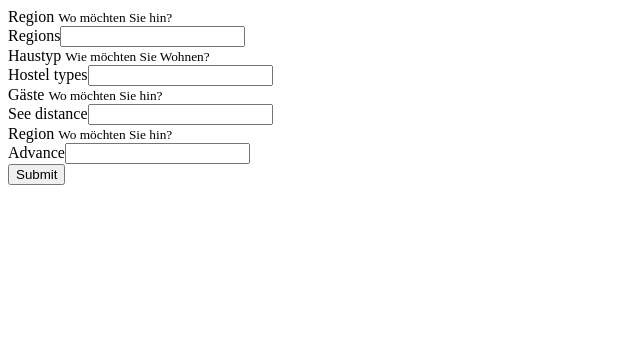
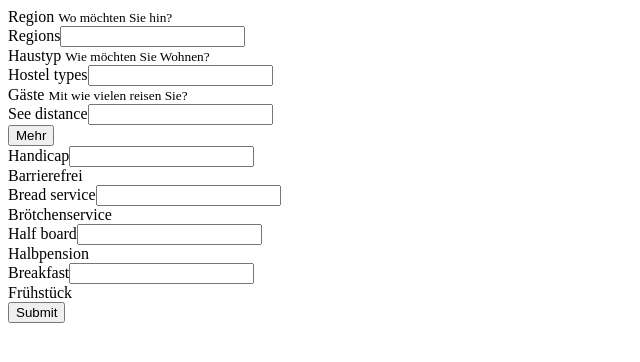
Before and after one commit to rogergerecke/alt-sym, a Symfony app: template templates/search.html.twig in a window 1280 px wide. Shown: the top 362 px of the page, without its empty margins (0-640 px from the left). Run offline with Twig, Linux system fonts and the light colour scheme; the template is opened without the code that fills it, so the values that code supplies are empty; form fields are guessed from the names that the template uses; some libraries are stand-ins or nearby versions.

Commit message:
Update stile

```diff
--- a/assets/css/global.scss
+++ b/assets/css/global.scss
@@ -87,6 +87,7 @@ h5,.h5{
 #soapy .container {
   padding-top: 4rem;
   padding-bottom: 4rem;
+  margin-bottom: 4rem;
 }
 
 .soapy-heading, .soapy-sub-heading {
@@ -103,7 +104,7 @@ h5,.h5{
 }
 
 #search-wrapper .col-md-3 {
-  border-right: $border-color solid 1px;
+ /* border-right: $border-color solid 1px;*/
 }
 
 /* Footer */
--- a/templates/index/index.html.twig
+++ b/templates/index/index.html.twig
@@ -19,7 +19,7 @@
     <!-- Soapy #END -->
 
     <!-- Content for Index Page -->
-    <div class="container">
+    <div class="container mt-3 mb-5">
         <div class="row">
             <h2> {{ heading }} </h2>
 
--- a/templates/search.html.twig
+++ b/templates/search.html.twig
@@ -14,37 +14,35 @@
 
 {{ form_start(form, {'attr': {'novalidate': 'novalidate','action': path('hostel_view'), 'method': 'POST'}}) }}
 <div class="row" id="search-wrapper">
-    <div class="col-md-3">
+    <div class="col-md-3 border-right">
         <div class="form-group form-extra-field clearfix field-detination has-icon">
             <i class="input-icon field-icon fa"></i>
-            <label>Region</label>
-
-            <small class="destination">
+            <label for="search-regions">Region</label>
+            <small class="text-muted">
                 Wo möchten Sie hin?</small>
-
-            {{ form_row(form.regions) }}
+            {{ form_row(form.regions, {'attr': {'id': 'search-regions','class':'form-control'}}) }}
         </div>
     </div>
 
 
-    <div class="col-md-3">
+    <div class="col-md-3 border-right">
         <div class="form-group form-extra-field clearfix field-detination has-icon">
             <i class="input-icon field-icon fa"></i>
-            <label>Haustyp</label>
-            <small class="destination">
+            <label for="search-hostel-types">Haustyp</label>
+            <small class="text-muted">
                 Wie möchten Sie Wohnen?</small>
+            {{ form_row(form.hostel_types, {'attr': {'id': 'search-hostel-types','class':'form-control'}}) }}
         </div>
-        {{ form_row(form.hostel_types) }}
     </div>
 
 
-    <div class="col-md-3">
+    <div class="col-md-3 border-right">
         <div class="form-group form-extra-field clearfix field-detination has-icon">
             <i class="input-icon field-icon fa"></i>
             <label>Gäste</label>
 
-            <small class="destination">
-                Wo möchten Sie hin?</small>
+            <small class="text-muted">
+                Mit wie vielen reisen Sie?</small>
 
             {{ form_row(form.see_distance) }}
         </div>
@@ -53,14 +51,42 @@
 
     <div class="col-md-3">
         <div class="form-group form-extra-field clearfix field-detination has-icon">
-            <i class="input-icon field-icon fa"></i>
-            <label>Region</label>
+            <div class="row mt-1">
+                <div class="col-sm-6">
 
-            <small class="destination">
-                Wo möchten Sie hin?</small>
+                    <!-- Dropdown Menu -->
+                    <div class="dropdown">
+                        <button class="btn btn-link btn-block dropdown-toggle" type="button" id="dropdownMenu"
+                                data-toggle="dropdown"
+                                aria-haspopup="true" aria-expanded="false">
+                            Mehr
+                        </button>
+                        <div class="dropdown-menu" aria-labelledby="dropdownMenu">
+                            <div class="custom-control custom-checkbox">
+                                {{ form_row(form.handicap, {'attr': {'id': 'customCheck1','class':'custom-control-input'}}) }}
+                                <label class="custom-control-label" for="customCheck1">Barrierefrei</label>
+                            </div>
+                            <div class="custom-control custom-checkbox">
+                                {{ form_row(form.bread_service, {'attr': {'id': 'customCheck2','class':'custom-control-input'}}) }}
+                                <label class="custom-control-label" for="customCheck2">Brötchenservice</label>
+                            </div>
+                            <div class="custom-control custom-checkbox">
+                                {{ form_row(form.half_board, {'attr': {'id': 'customCheck3','class':'custom-control-input'}}) }}
+                                <label class="custom-control-label" for="customCheck3">Halbpension</label>
+                            </div>
+                            <div class="custom-control custom-checkbox">
+                                {{ form_row(form.breakfast, {'attr': {'id': 'customCheck4','class':'custom-control-input'}}) }}
+                                <label class="custom-control-label" for="customCheck4">Frühstück</label>
+                            </div>
+                        </div>
+                    </div>
+                    <!-- Dropdown Menu #END -->
+                </div>
 
-            {{ form_row(form.advance) }}
-            {{ form_row(form.submit) }}
+                <div class="col-sm-6">
+                    {{ form_row(form.submit, {'attr': {'class': 'btn btn-primary btn-block'}}) }}
+                </div>
+            </div>
         </div>
     </div>
 </div>
```
Also changed, not shown: src/Form/SearchHostelType.php (+50 -10 lines).
